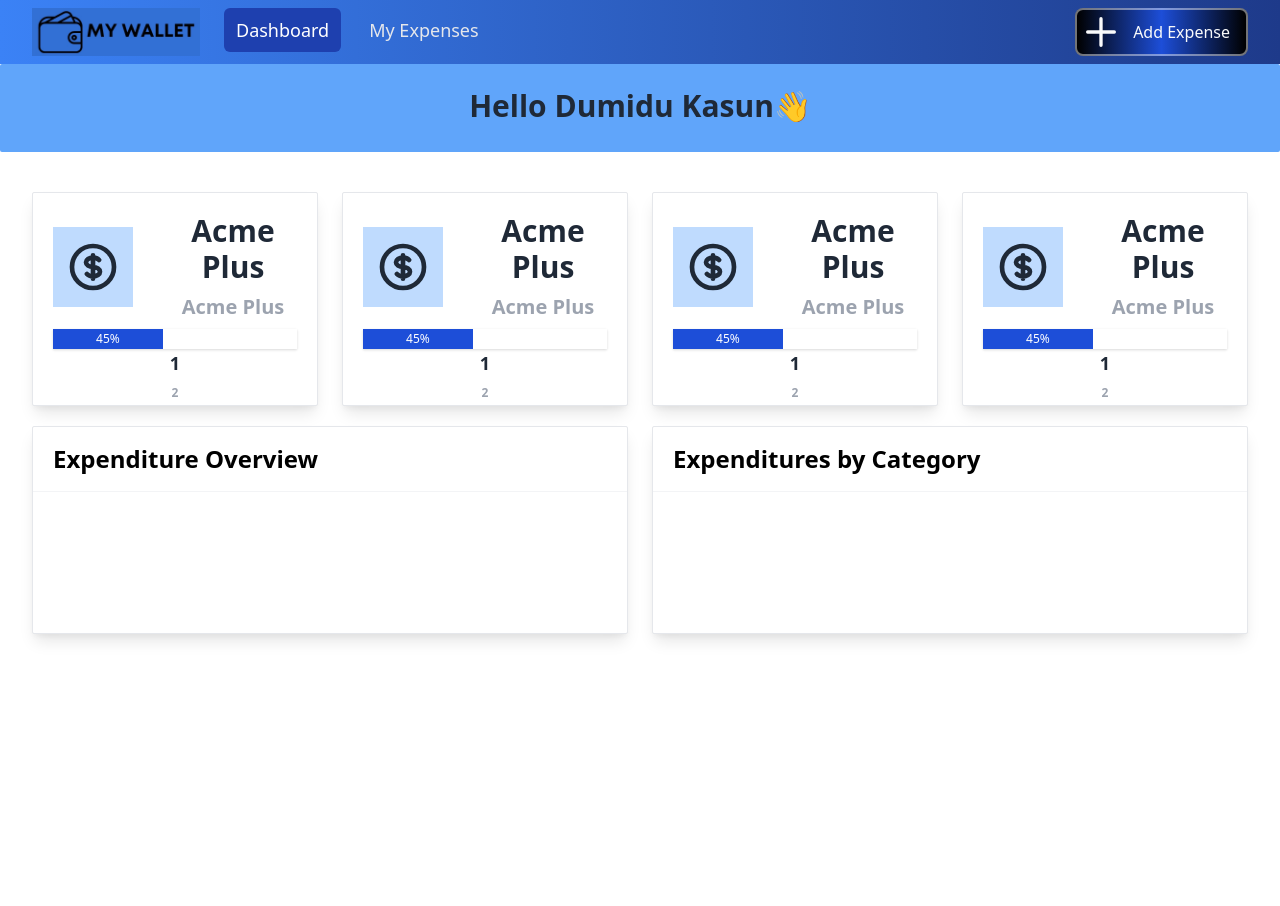
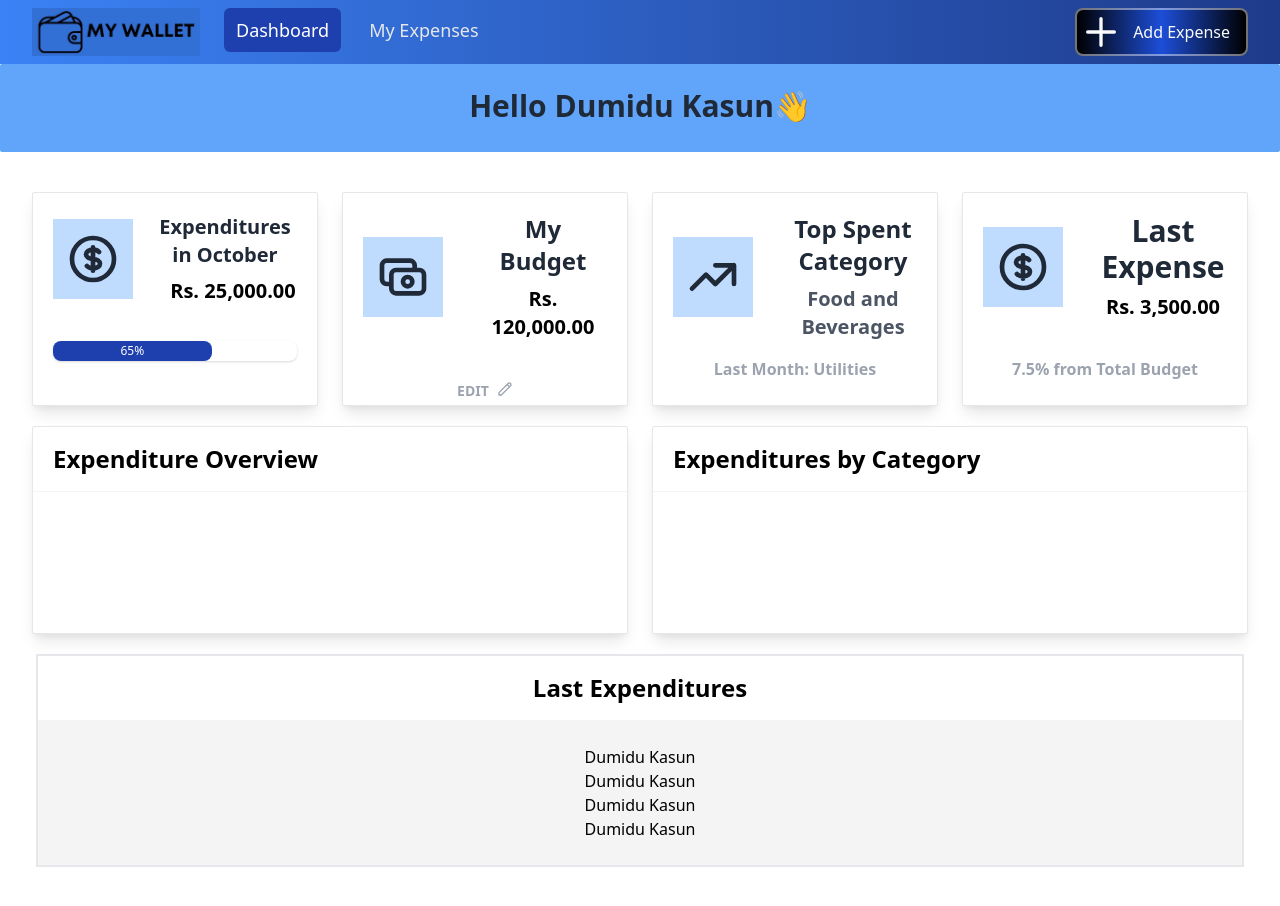
Before and after one commit to dumidu1998/Expense-tracker-front, a React (Create React App) app: page / in a window 1280 px wide. Shown: the top 906 px of the page. Before the commit the page ends 800 px from the top, so only its background shows below. Built offline with nearby package versions, Linux system fonts and the light colour scheme.

Commit message:
dashboard containers done

```diff
--- /dev/null
+++ b/src/components/ExpenditureCards.js
@@ -0,0 +1,9 @@
+import React from 'react'
+
+export default function ExpenditureCards() {
+    return (
+        <div>
+            Dumidu Kasun
+        </div>
+    )
+}
--- /dev/null
+++ b/src/components/HomeExpenseContainer.js
@@ -0,0 +1,20 @@
+import React from 'react'
+import ExpenditureCards from './ExpenditureCards'
+
+function HomeExpenseContainer(props) {
+    return (
+        <div>
+            <header className="px-5 py-4 border-b border-gray-100 flex justify-center">
+                <h1 className="text-2xl font-semibold">Last Expenditures</h1>
+            </header>
+            <div className="p-6 flex flex-col bg-primary-100">
+                <ExpenditureCards />
+                <ExpenditureCards />
+                <ExpenditureCards />
+                <ExpenditureCards />
+            </div>
+        </div>
+    )
+}
+
+export default HomeExpenseContainer
--- a/src/components/cards/Card1.js
+++ b/src/components/cards/Card1.js
@@ -12,19 +12,19 @@ function Card1() {
                             </svg>
                         </h2>
                         <div className="flex flex-col ml-4">
-                            <h2 className="text-3xl flex font-semibold text-gray-800 mb-2 ml-5">Acme Plus</h2>
-                            <h2 className="text-xl flex justify-center font-semibold text-gray-400 mb-2 ml-5">Acme Plus</h2>
+                            <h2 className="text-xl flex font-semibold text-gray-800 mb-2 ml-1">Expenditures in October</h2>
+                            <h2 className="text-xl flex justify-center font-semibold mb-2 ml-5">Rs. 25,000.00</h2>
                         </div>
                     </div>
-                    <div className="shadow w-full bg-grey-light border-1">
-                        <div className="bg-blue-700 text-xs leading-none py-1 text-center text-white" style={{ 'width': '45%' }}>45%</div>
+                    <div className="shadow w-full bg-grey-light border-1 mt-7 rounded-lg">
+                        <div className="bg-blue-800 text-xs rounded-lg leading-none py-1 text-center text-white" style={{ 'width': '65%' }}>65%</div>
                     </div>
                 </div>
             </div>
             {/* Chart built with Chart.js 3 */}
             <div className="flex-grow">
-                <h2 className="text-lg font-semibold text-gray-800 mb-2">1</h2>
-                <div className="text-xs font-semibold text-gray-400 uppercase mb-1">2</div>
+                {/* <h2 className="text-lg font-semibold text-gray-800 mb-2">1</h2> */}
+                {/* <div className="text-xs font-semibold text-gray-400 uppercase mb-1">2</div> */}
                 {/* Change the height attribute to adjust the chart height */}
                 {/* <LineChart data={chartData} width={389} height={128} />dumidu kasun bandara */}
             </div>
--- a/src/components/cards/Card2.js
+++ b/src/components/cards/Card2.js
@@ -8,23 +8,26 @@ function Card2() {
                     <div className="flex flex-row items-center">
                         <h2 className="text-3xl flex font-semibold text-gray-800 mb-2 bg-blue-200 p-3">
                             <svg xmlns="http://www.w3.org/2000/svg" className="h-14 w-14" fill="none" viewBox="0 0 24 24" stroke="currentColor">
-                                <path strokeLinecap="round" strokeLinejoin="round" strokeWidth={2} d="M12 8c-1.657 0-3 .895-3 2s1.343 2 3 2 3 .895 3 2-1.343 2-3 2m0-8c1.11 0 2.08.402 2.599 1M12 8V7m0 1v8m0 0v1m0-1c-1.11 0-2.08-.402-2.599-1M21 12a9 9 0 11-18 0 9 9 0 0118 0z" />
+                                <path strokeLinecap="round" strokeLinejoin="round" strokeWidth={2} d="M17 9V7a2 2 0 00-2-2H5a2 2 0 00-2 2v6a2 2 0 002 2h2m2 4h10a2 2 0 002-2v-6a2 2 0 00-2-2H9a2 2 0 00-2 2v6a2 2 0 002 2zm7-5a2 2 0 11-4 0 2 2 0 014 0z" />
                             </svg>
                         </h2>
                         <div className="flex flex-col ml-4">
-                            <h2 className="text-3xl flex font-semibold text-gray-800 mb-2 ml-5">Acme Plus</h2>
-                            <h2 className="text-xl flex justify-center font-semibold text-gray-400 mb-2 ml-5">Acme Plus</h2>
+                            <h2 className="text-2xl flex font-semibold text-gray-800 mb-2 ml-5">My Budget</h2>
+                            <h2 className="text-xl flex justify-center font-semibold mb-2 ml-5">Rs. 120,000.00</h2>
                         </div>
-                    </div>
-                    <div className="shadow w-full bg-grey-light border-1">
-                        <div className="bg-blue-700 text-xs leading-none py-1 text-center text-white" style={{ 'width': '45%' }}>45%</div>
                     </div>
                 </div>
             </div>
             {/* Chart built with Chart.js 3 */}
-            <div className="flex-grow">
-                <h2 className="text-lg font-semibold text-gray-800 mb-2">1</h2>
-                <div className="text-xs font-semibold text-gray-400 uppercase mb-1">2</div>
+            <div className="">
+                <button className="btn justify-center items-center">
+                    <div className="text-sm  flex flex-row font-semibold text-gray-400 uppercase mb-1 mt-8">
+                        <span className="mr-2">Edit</span>
+                        <svg xmlns="http://www.w3.org/2000/svg" className="h-4 w-4" fill="none" viewBox="0 0 24 24" stroke="currentColor">
+                            <path strokeLinecap="round" strokeLinejoin="round" strokeWidth={2} d="M15.232 5.232l3.536 3.536m-2.036-5.036a2.5 2.5 0 113.536 3.536L6.5 21.036H3v-3.572L16.732 3.732z" />
+                        </svg>
+                    </div>
+                </button>
                 {/* Change the height attribute to adjust the chart height */}
                 {/* <LineChart data={chartData} width={389} height={128} />dumidu kasun bandara */}
             </div>
--- a/src/components/cards/Card3.js
+++ b/src/components/cards/Card3.js
@@ -8,25 +8,18 @@ function Card3() {
                     <div className="flex flex-row items-center">
                         <h2 className="text-3xl flex font-semibold text-gray-800 mb-2 bg-blue-200 p-3">
                             <svg xmlns="http://www.w3.org/2000/svg" className="h-14 w-14" fill="none" viewBox="0 0 24 24" stroke="currentColor">
-                                <path strokeLinecap="round" strokeLinejoin="round" strokeWidth={2} d="M12 8c-1.657 0-3 .895-3 2s1.343 2 3 2 3 .895 3 2-1.343 2-3 2m0-8c1.11 0 2.08.402 2.599 1M12 8V7m0 1v8m0 0v1m0-1c-1.11 0-2.08-.402-2.599-1M21 12a9 9 0 11-18 0 9 9 0 0118 0z" />
+                                <path strokeLinecap="round" strokeLinejoin="round" strokeWidth={2} d="M13 7h8m0 0v8m0-8l-8 8-4-4-6 6" />
                             </svg>
                         </h2>
                         <div className="flex flex-col ml-4">
-                            <h2 className="text-3xl flex font-semibold text-gray-800 mb-2 ml-5">Acme Plus</h2>
-                            <h2 className="text-xl flex justify-center font-semibold text-gray-400 mb-2 ml-5">Acme Plus</h2>
+                            <h2 className="text-2xl flex font-semibold text-gray-800 mb-2 ml-5">Top Spent Category</h2>
+                            <h2 className="text-xl flex justify-center font-semibold text-gray-600 mb-2 ml-5">Food and Beverages</h2>
                         </div>
-                    </div>
-                    <div className="shadow w-full bg-grey-light border-1">
-                        <div className="bg-blue-700 text-xs leading-none py-1 text-center text-white" style={{ 'width': '45%' }}>45%</div>
                     </div>
                 </div>
             </div>
-            {/* Chart built with Chart.js 3 */}
             <div className="flex-grow">
-                <h2 className="text-lg font-semibold text-gray-800 mb-2">1</h2>
-                <div className="text-xs font-semibold text-gray-400 uppercase mb-1">2</div>
-                {/* Change the height attribute to adjust the chart height */}
-                {/* <LineChart data={chartData} width={389} height={128} />dumidu kasun bandara */}
+                <div className="font-semibold text-gray-400 mb-4 mt-2">Last Month: Utilities</div>
             </div>
         </div >
     )
--- a/src/components/cards/Card4.js
+++ b/src/components/cards/Card4.js
@@ -12,21 +12,14 @@ function Card4() {
                             </svg>
                         </h2>
                         <div className="flex flex-col ml-4">
-                            <h2 className="text-3xl flex font-semibold text-gray-800 mb-2 ml-5">Acme Plus</h2>
-                            <h2 className="text-xl flex justify-center font-semibold text-gray-400 mb-2 ml-5">Acme Plus</h2>
+                            <h2 className="text-3xl flex font-semibold text-gray-800 mb-2 ml-5">Last Expense</h2>
+                            <h2 className="text-xl flex justify-center font-semibold  mb-2 ml-5">Rs. 3,500.00</h2>
                         </div>
-                    </div>
-                    <div className="shadow w-full bg-grey-light border-1">
-                        <div className="bg-blue-700 text-xs leading-none py-1 text-center text-white" style={{ 'width': '45%' }}>45%</div>
                     </div>
                 </div>
             </div>
-            {/* Chart built with Chart.js 3 */}
-            <div className="flex-grow">
-                <h2 className="text-lg font-semibold text-gray-800 mb-2">1</h2>
-                <div className="text-xs font-semibold text-gray-400 uppercase mb-1">2</div>
-                {/* Change the height attribute to adjust the chart height */}
-                {/* <LineChart data={chartData} width={389} height={128} />dumidu kasun bandara */}
+            <div className="flex-grow mt-7">
+                <div className="font-semibold text-gray-400 mb-1">7.5% from Total Budget</div>
             </div>
         </div >
     )
--- a/src/pages/Dashboard.js
+++ b/src/pages/Dashboard.js
@@ -5,6 +5,7 @@ import Card3 from '../components/cards/Card3'
 import Card4 from '../components/cards/Card4'
 import LineGraph from '../components/graphs/LineGraph'
 import PieChart from '../components/graphs/PieChart'
+import HomeExpenseContainer from '../components/HomeExpenseContainer'
 import WelcomeBanner from '../components/WelcomeBanner'
 
 function Dashboard() {
@@ -24,6 +25,9 @@ function Dashboard() {
                     <LineGraph />
                     <PieChart />
                 </div>
+                <div className="mx-1 my-5 border-2">
+                    <HomeExpenseContainer />
+                </div>
             </div>
         </>
     )
--- a/tailwind.config.js
+++ b/tailwind.config.js
@@ -1,8 +1,18 @@
+const colors = require('tailwindcss/colors')
+
 module.exports = {
   purge: ['./src/**/*.{js,jsx,ts,tsx}', './public/index.html'],
   darkMode: false, // or 'media' or 'class'
   theme: {
-    extend: {},
+    extend: {
+      colors: {
+        primary: colors.gray,
+        Secondary: ['#FF9C06'],
+        third: ['#2F3D46'],
+        forth: ['#1C252C'],
+        Background: ['#2F3D46']
+      }
+    },
   },
   variants: {
     extend: {},
```
